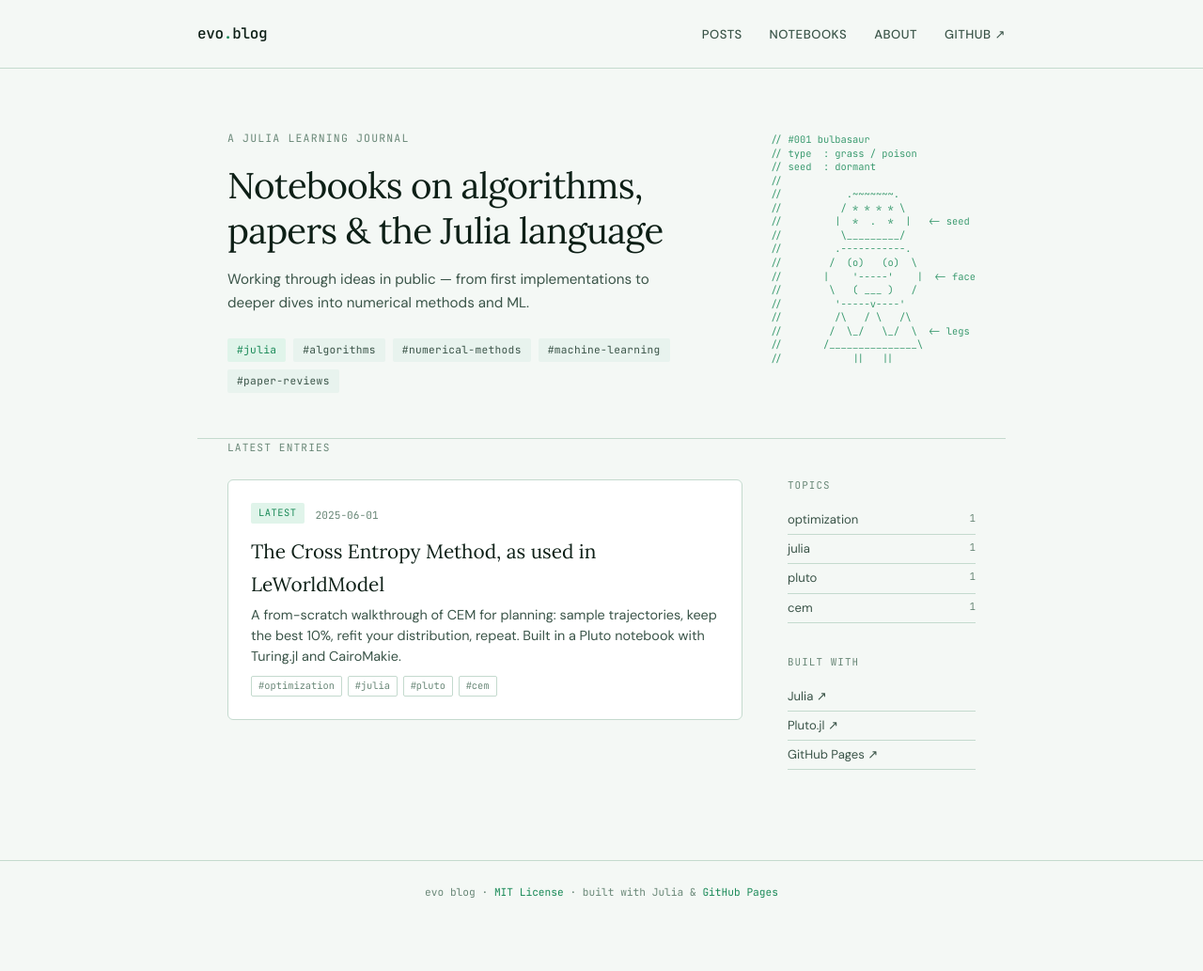
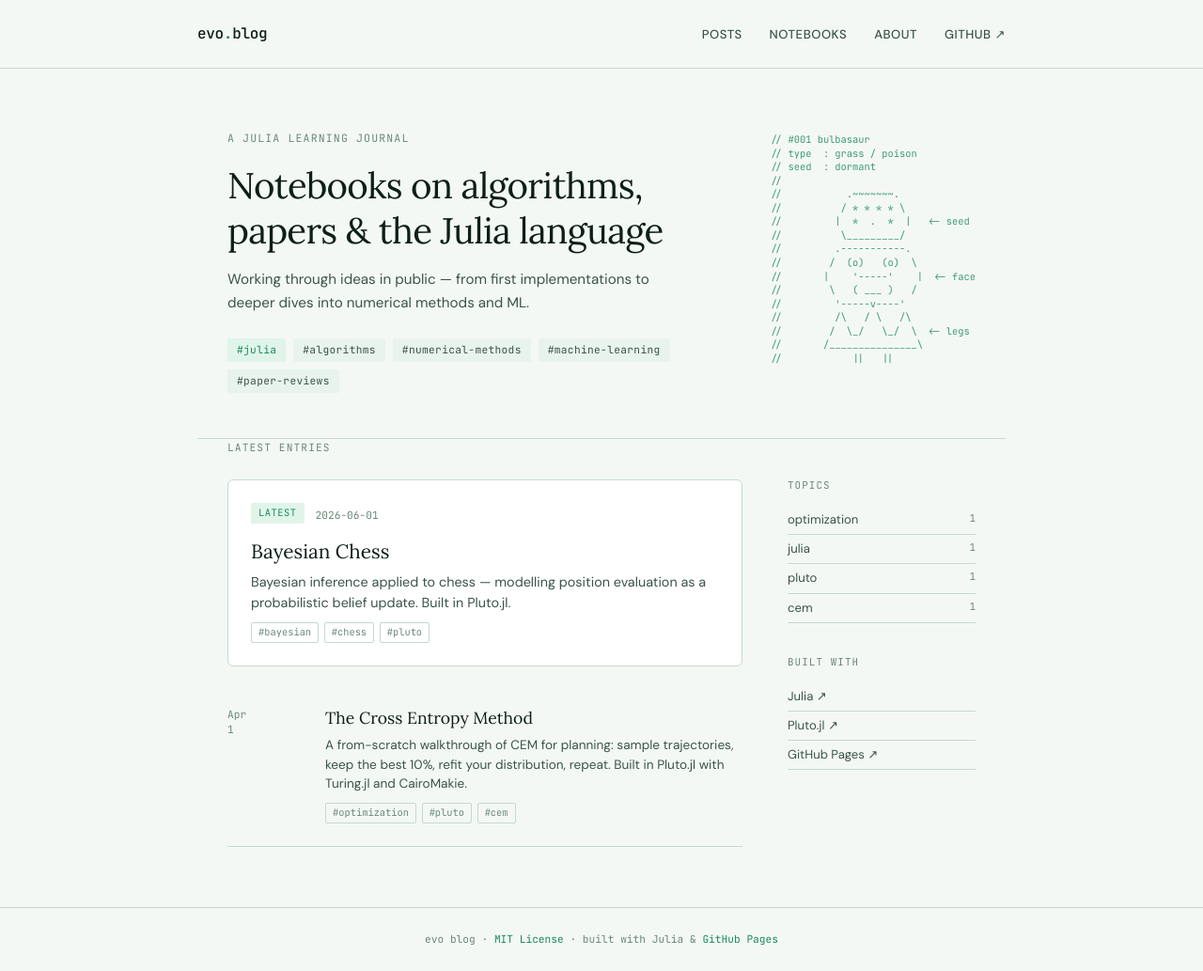
Before and after one commit to wclaerhout/wclaerhout.github.io, a Jekyll site: the page built from index.html, in a window 1280 px wide. Shown: the whole page at 94% size. Built offline with Jekyll 4.4.1, drawn with Linux system fonts in a browser that asks for light colours; before the commit the page ends 983 px from its top, so only the background shows below that.

Commit message:
feat: drive home page and notebooks list from _data/notebooks.yml
Single source of truth for notebooks. Update dates (Bayesian Chess
2026-06, Cross Entropy 2026-04), add ADDING-POSTS.md how-to.

Co-Authored-By: Claude Opus 4.8 <noreply@anthropic.com>

```diff
--- /dev/null
+++ b/_data/notebooks.yml
@@ -0,0 +1,17 @@
+# =============================================================
+#  NOTEBOOK LIST  —  edit this file to add / change notebooks
+#  Newest at the TOP. The top entry shows as "Latest" on the home page.
+#  See ADDING-POSTS.md for the full how-to.
+# =============================================================
+
+- title: "Bayesian Chess"
+  date: 2026-06-01
+  description: "Bayesian inference applied to chess — modelling position evaluation as a probabilistic belief update. Built in Pluto.jl."
+  url: /notebooks/bayesian-chess.html
+  tags: [bayesian, chess, pluto]
+
+- title: "The Cross Entropy Method"
+  date: 2026-04-01
+  description: "A from-scratch walkthrough of CEM for planning: sample trajectories, keep the best 10%, refit your distribution, repeat. Built in Pluto.jl with Turing.jl and CairoMakie."
+  url: /posts/cross-entropy-method/
+  tags: [optimization, pluto, cem]
--- a/_posts/2025-06-01-cross-entropy-method.html
+++ b/_posts/2025-06-01-cross-entropy-method.html
@@ -1,7 +1,7 @@
 ---
 layout: post
 title: "The Cross Entropy Method, as used in LeWorldModel"
-date: 2025-06-01
+date: 2026-04-01
 tags: [optimization, julia, pluto, cem]
 description: "A from-scratch walkthrough of CEM for planning: sample trajectories, keep the best 10%, refit your distribution, repeat. Built in a Pluto notebook with Turing.jl and CairoMakie."
 lede: "A from-scratch walkthrough of CEM for planning: sample trajectories, keep the best 10%, refit your distribution, repeat. Built in a Pluto notebook with Turing.jl and CairoMakie — no deep learning, just iterative belief updates."
--- a/index.html
+++ b/index.html
@@ -42,27 +42,27 @@ title: evo blog
     <div class="section-label">Latest entries</div>
     <div class="post-list">
 
-      {% for post in site.posts %}
+      {% for nb in site.data.notebooks %}
         {% if forloop.first %}
-        <a href="{{ post.url }}" class="post-item featured">
+        <a href="{{ nb.url }}" class="post-item featured">
           <div class="featured-meta">
             <span class="featured-badge">Latest</span>
-            <span class="post-date">{{ post.date | date: "%Y-%m-%d" }}</span>
+            <span class="post-date">{{ nb.date | date: "%Y-%m-%d" }}</span>
           </div>
-          <div class="post-title">{{ post.title }}</div>
-          <div class="post-desc">{{ post.description }}</div>
+          <div class="post-title">{{ nb.title }}</div>
+          <div class="post-desc">{{ nb.description }}</div>
           <div class="post-tags">
-            {% for tag in post.tags %}<span class="post-tag">#{{ tag }}</span>{% endfor %}
+            {% for tag in nb.tags %}<span class="post-tag">#{{ tag }}</span>{% endfor %}
           </div>
         </a>
         {% else %}
-        <a href="{{ post.url }}" class="post-item">
-          <div class="post-date">{{ post.date | date: "%b" }}<br/>{{ post.date | date: "%-d" }}</div>
+        <a href="{{ nb.url }}" class="post-item">
+          <div class="post-date">{{ nb.date | date: "%b" }}<br/>{{ nb.date | date: "%-d" }}</div>
           <div>
-            <div class="post-title">{{ post.title }}</div>
-            <div class="post-desc">{{ post.description }}</div>
+            <div class="post-title">{{ nb.title }}</div>
+            <div class="post-desc">{{ nb.description }}</div>
             <div class="post-tags">
-              {% for tag in post.tags %}<span class="post-tag">#{{ tag }}</span>{% endfor %}
+              {% for tag in nb.tags %}<span class="post-tag">#{{ tag }}</span>{% endfor %}
             </div>
           </div>
         </a>
--- a/notebooks.html
+++ b/notebooks.html
@@ -8,31 +8,18 @@ title: Notebooks
     <div class="section-label">Pluto Notebooks</div>
     <div class="post-list">
 
-      <a href="/notebooks/bayesian-chess.html" class="post-item">
-        <div class="post-date">2025<br/>Jan</div>
+      {% for nb in site.data.notebooks %}
+      <a href="{{ nb.url }}" class="post-item">
+        <div class="post-date">{{ nb.date | date: "%Y" }}<br/>{{ nb.date | date: "%b" }}</div>
         <div>
-          <div class="post-title">Bayesian Chess</div>
-          <div class="post-desc">Bayesian inference applied to chess — modelling position evaluation as a probabilistic belief update. Built in Pluto.jl.</div>
+          <div class="post-title">{{ nb.title }}</div>
+          <div class="post-desc">{{ nb.description }}</div>
           <div class="post-tags">
-            <span class="post-tag">#bayesian</span>
-            <span class="post-tag">#chess</span>
-            <span class="post-tag">#pluto</span>
+            {% for tag in nb.tags %}<span class="post-tag">#{{ tag }}</span>{% endfor %}
           </div>
         </div>
       </a>
-
-      <a href="/posts/cross-entropy-method/" class="post-item">
-        <div class="post-date">2025<br/>Jun</div>
-        <div>
-          <div class="post-title">The Cross Entropy Method</div>
-          <div class="post-desc">A from-scratch walkthrough of CEM for planning: sample trajectories, keep the best 10%, refit your distribution, repeat. Built in Pluto.jl with Turing.jl and CairoMakie.</div>
-          <div class="post-tags">
-            <span class="post-tag">#optimization</span>
-            <span class="post-tag">#pluto</span>
-            <span class="post-tag">#cem</span>
-          </div>
-        </div>
-      </a>
+      {% endfor %}
 
     </div>
   </main>
```
Also changed, not shown: ADDING-POSTS.md (added, +67 -0 lines).
